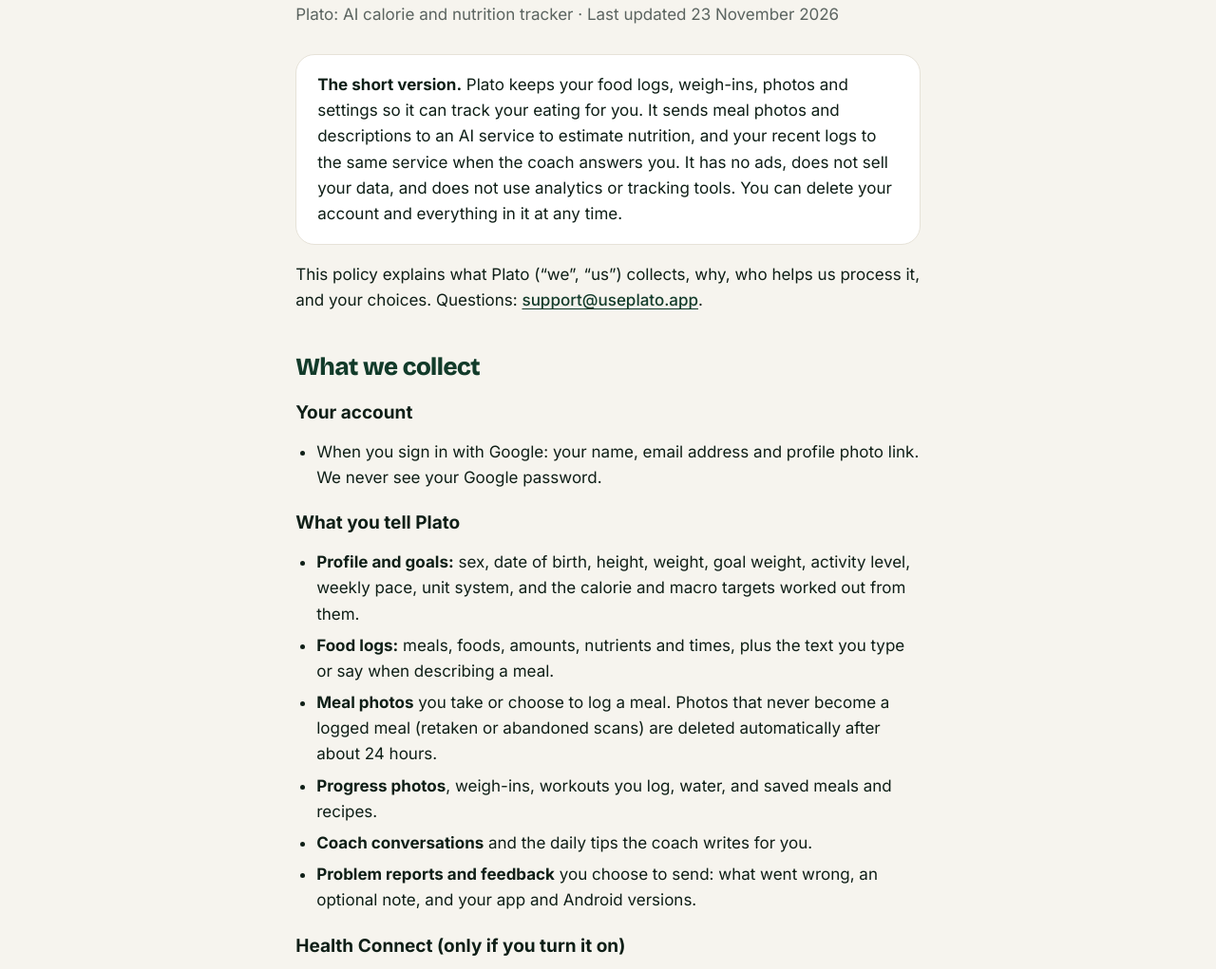
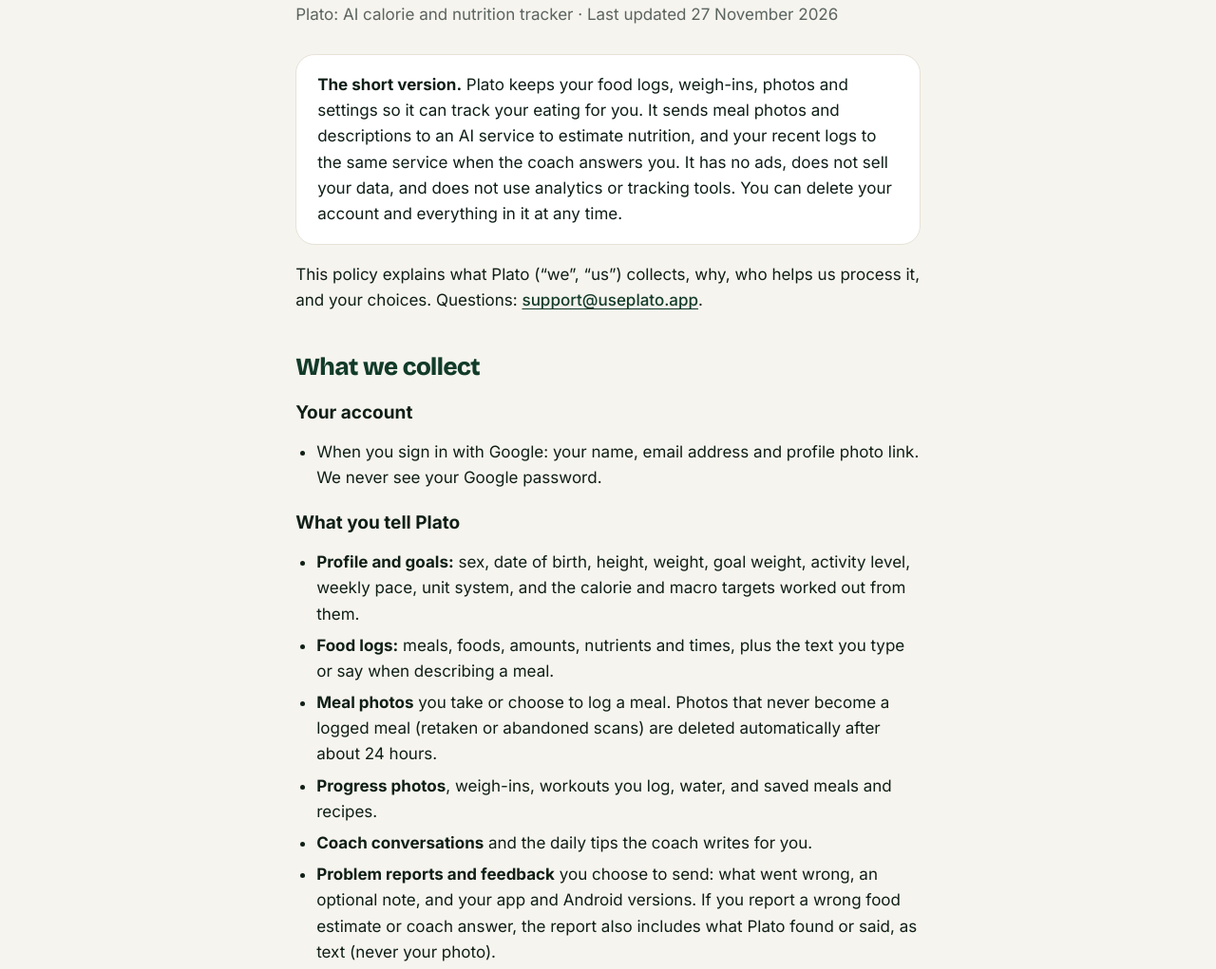
Before and after one commit to Boyooola/plato-web, a plain HTML site: page privacy.html in a window 1280 px wide. Shown: the part 216-1237 px from the top of the page at 95% size. Drawn offline with nearby package versions, Linux system fonts and the light colour scheme.

Commit message:
docs: privacy policy covers reports of a wrong estimate or coach answer
From app 0.38.0, a report of a wrong food estimate or coach answer includes
what Plato found or said, as text (never the photo).

Co-Authored-By: Claude Opus 5.5 <noreply@anthropic.com>
Claude-Session: https://claude.ai/code/session_0188bXf19Po18cEzrsS7uw7v

```diff
--- a/privacy.html
+++ b/privacy.html
@@ -31,7 +31,7 @@
 </header>
 <main class="doc">
 <h1>Privacy policy</h1>
-<p class="meta">Plato: AI calorie and nutrition tracker · Last updated 23 November 2026</p>
+<p class="meta">Plato: AI calorie and nutrition tracker · Last updated 27 November 2026</p>
 
 <div class="box">
 <p><strong>The short version.</strong> Plato keeps your food logs, weigh-ins, photos and settings so it can track your eating for you. It sends meal photos and descriptions to an AI service to estimate nutrition, and your recent logs to the same service when the coach answers you. It has no ads, does not sell your data, and does not use analytics or tracking tools. You can delete your account and everything in it at any time.</p>
@@ -53,7 +53,7 @@
   <li><strong>Meal photos</strong> you take or choose to log a meal. Photos that never become a logged meal (retaken or abandoned scans) are deleted automatically after about 24 hours.</li>
   <li><strong>Progress photos</strong>, weigh-ins, workouts you log, water, and saved meals and recipes.</li>
   <li><strong>Coach conversations</strong> and the daily tips the coach writes for you.</li>
-  <li><strong>Problem reports and feedback</strong> you choose to send: what went wrong, an optional note, and your app and Android versions.</li>
+  <li><strong>Problem reports and feedback</strong> you choose to send: what went wrong, an optional note, and your app and Android versions. If you report a wrong food estimate or coach answer, the report also includes what Plato found or said, as text (never your photo).</li>
 </ul>
 
 <h3>Health Connect (only if you turn it on)</h3>
```
